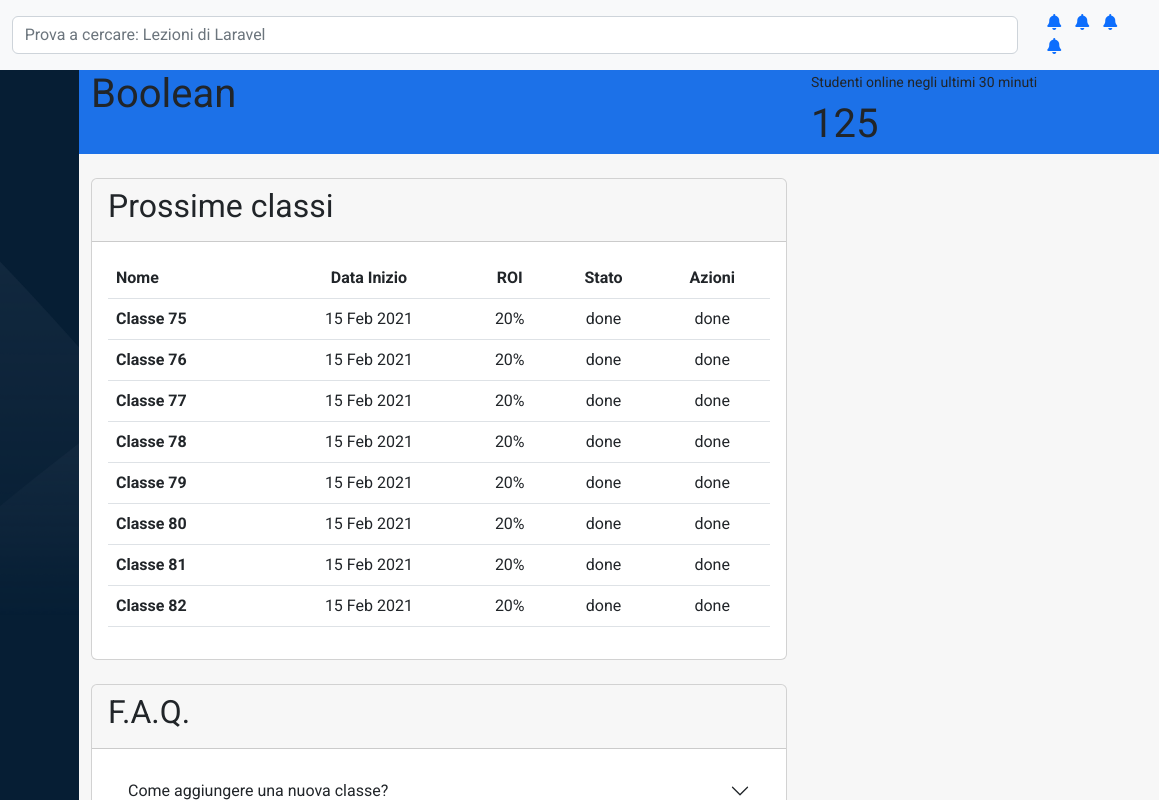
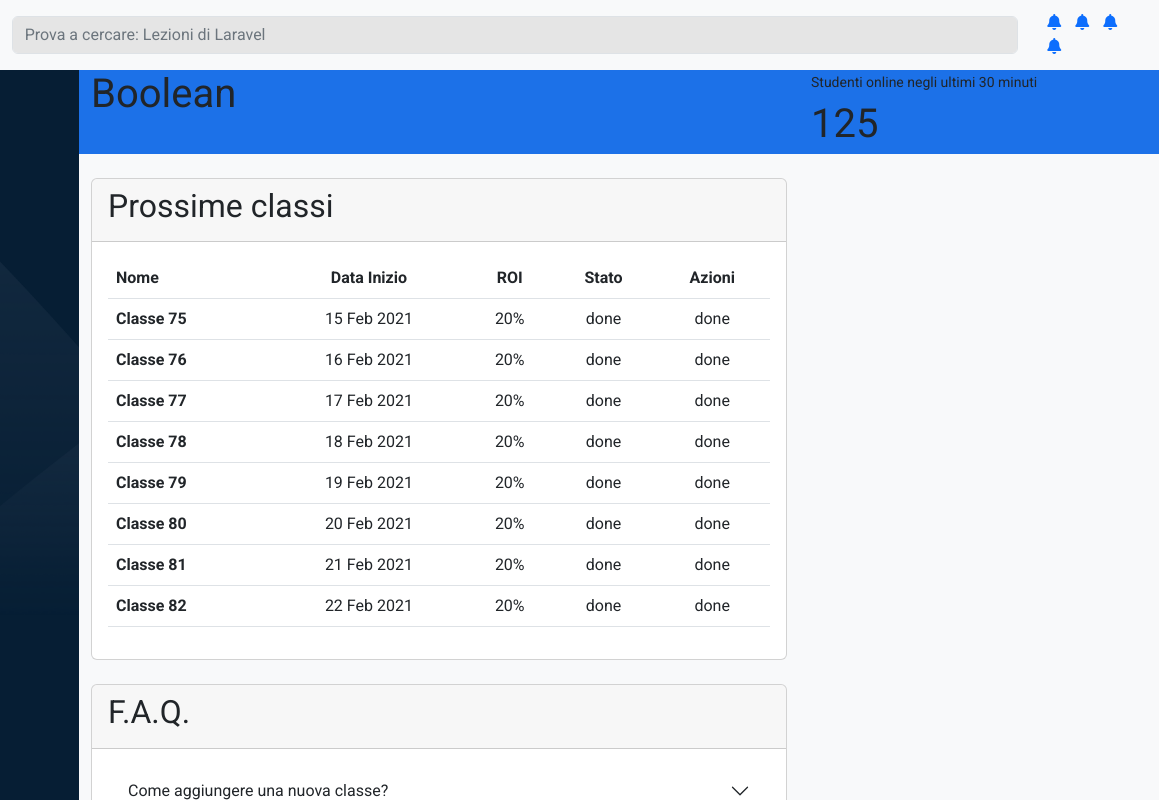
Before and after one commit to AleFabbretti/html-css-bootstrap-dashboard, a plain HTML site: page index.html in a window 1280 px wide. Shown: the full height of the page, 121-1280 px from the left. Drawn offline with nearby package versions, Linux system fonts and the light colour scheme.

Commit message:
aggiunto background color al main

```diff
--- a/css/utilities.css
+++ b/css/utilities.css
@@ -13,6 +13,10 @@
 
 .ms-bg-secondary-dark {
     background-color: var(--secondary-color-dark);
+}
+
+.ms-bg-third{
+    background-color: var(--third-color);
 }
 /* /BACKGROUND COLORS */
 
--- a/css/variables.css
+++ b/css/variables.css
@@ -4,5 +4,6 @@
     --primary-color-dark: #f7f7f7;
     --secondary-color: #1c71e8;
     --secondary-color-dark: #061e34;
+    --third-color: #e5e5e5;
 }
 /* /VARIABLES */
--- a/index.html
+++ b/index.html
@@ -29,7 +29,7 @@
                 </div>
                 <div class="col-10 px-3">
                     <form class="d-flex" role="search">
-                        <input class="form-control me-2" type="search" placeholder="Prova a cercare: Lezioni di Laravel" aria-label="Search">
+                        <input class="form-control me-2 ms-bg-third border border-opacity-10" type="search" placeholder="Prova a cercare: Lezioni di Laravel" aria-label="Search">
                     </form>
                 </div>
                 <div class="col-1 d-flex justify-content-center">
@@ -69,7 +69,7 @@
     <!-- /aside -->
 
     <!-- main -->
-        <main class="ms-bg-primary-dark">
+        <main class="ms-bg-primary">
     <!-- banner -->
             <section class="ms-container container-fluid ms-bg-secondary">
                 <div class="row">
@@ -113,43 +113,43 @@
                                     </tr>
                                     <tr>
                                         <th class="text-start" scope="row">Classe 76</th>
-                                <td>15 Feb 2021</td>
+                                        <td>16 Feb 2021</td>
                                         <td>20%</td>
                                         <td>done</td>
                                         <td>done</td>
                                     </tr><tr>
                                         <th class="text-start" scope="row">Classe 77</th>
-                                <td>15 Feb 2021</td>
+                                        <td>17 Feb 2021</td>
                                         <td>20%</td>
                                         <td>done</td>
                                         <td>done</td>
                                     </tr><tr>
                                         <th class="text-start" scope="row">Classe 78</th>
-                                <td>15 Feb 2021</td>
+                                        <td>18 Feb 2021</td>
                                         <td>20%</td>
                                         <td>done</td>
                                         <td>done</td>
                                     </tr><tr>
                                         <th class="text-start" scope="row">Classe 79</th>
-                                <td>15 Feb 2021</td>
+                                        <td>19 Feb 2021</td>
                                         <td>20%</td>
                                         <td>done</td>
                                         <td>done</td>
                                     </tr><tr>
                                         <th class="text-start" scope="row">Classe 80</th>
-                                <td>15 Feb 2021</td>
+                                        <td>20 Feb 2021</td>
                                         <td>20%</td>
                                         <td>done</td>
                                         <td>done</td>
                                     </tr><tr>
                                         <th class="text-start" scope="row">Classe 81</th>
-                                <td>15 Feb 2021</td>
+                                        <td>21 Feb 2021</td>
                                         <td>20%</td>
                                         <td>done</td>
                                         <td>done</td>
                                     </tr><tr>
                                         <th class="text-start" scope="row">Classe 82</th>
-                                <td>15 Feb 2021</td>
+                                        <td>22 Feb 2021</td>
                                         <td>20%</td>
                                         <td>done</td>
                                         <td>done</td>
```
Lines whose indentation alone changed are shown as unchanged.
